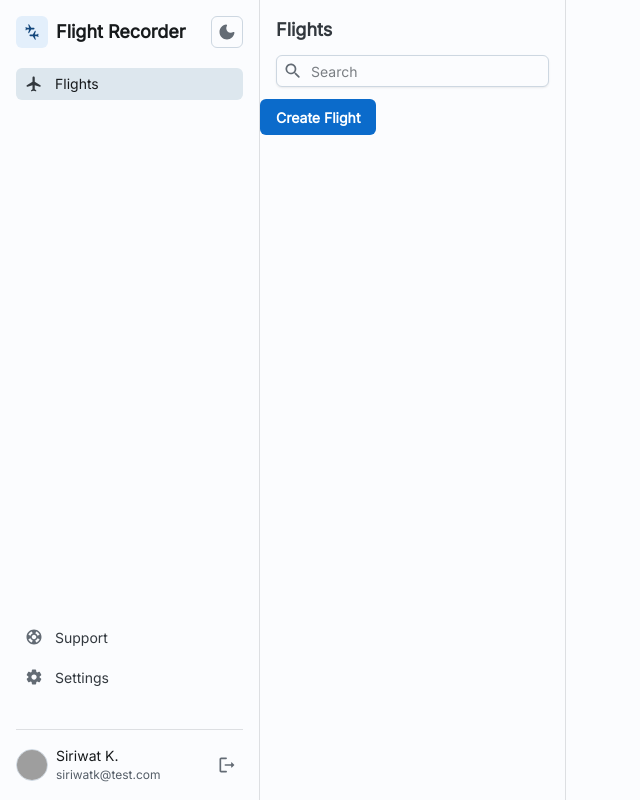
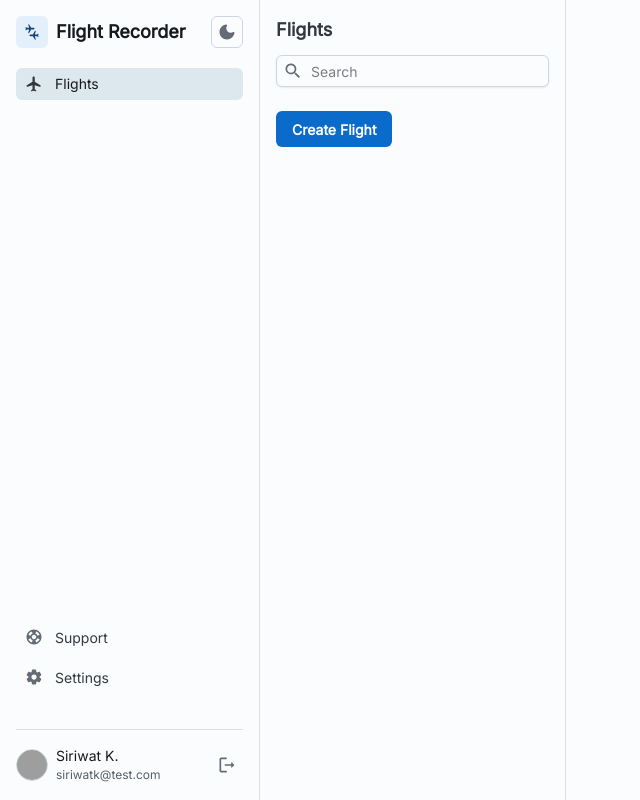
Before and after one commit to bsamartins/flight-recorder-rust, a React (Vite) app: page / in a window 1280 px wide. Shown: the whole page, without its empty margins (0-640 px from the left). Built offline with nearby package versions, Linux system fonts and the light colour scheme; grey boxes are pictures that could not be loaded.

Commit message:
Fix styles

```diff
--- a/src/components/FlightsPane.tsx
+++ b/src/components/FlightsPane.tsx
@@ -25,6 +25,7 @@ export default function FlightsPane(props: FlightsPaneProps) {
                 borderColor: 'divider',
                 height: 'calc(100dvh - var(--Header-height))',
                 overflowY: 'auto',
+                px: 2,
             }}
         >
             <Stack
@@ -32,7 +33,7 @@ export default function FlightsPane(props: FlightsPaneProps) {
                 spacing={1}
                 alignItems="center"
                 justifyContent="space-between"
-                p={2}
+                pt={2}
                 pb={1.5}
             >
                 <Typography
@@ -44,7 +45,7 @@ export default function FlightsPane(props: FlightsPaneProps) {
                     Flights
                 </Typography>
             </Stack>
-            <Box sx={{ px: 2, pb: 1.5 }}>
+            <Box sx={{ pb: 1.5 }}>
                 <Input
                     size="sm"
                     startDecorator={<SearchRoundedIcon />}
@@ -57,8 +58,10 @@ export default function FlightsPane(props: FlightsPaneProps) {
                     py: 0,
                     '--ListItem-paddingY': '0.75rem',
                     '--ListItem-paddingX': '1rem',
-                    'MuiListItem-root': {
-                        m: 10,
+                    '& > .MuiListItem-root': {
+                        '&:not(:last-child)': {
+                            mb: 1.5,
+                        }
                     },
                 }}
             >
@@ -71,7 +74,7 @@ export default function FlightsPane(props: FlightsPaneProps) {
                     />
                 ))}
             </List>
-            <Button onClick={ _ => createFlight()}>Create Flight</Button>
+            <Button sx={{ mt: 1.5 }} onClick={ _ => createFlight()}>Create Flight</Button>
         </Sheet>
     );
 }
```
